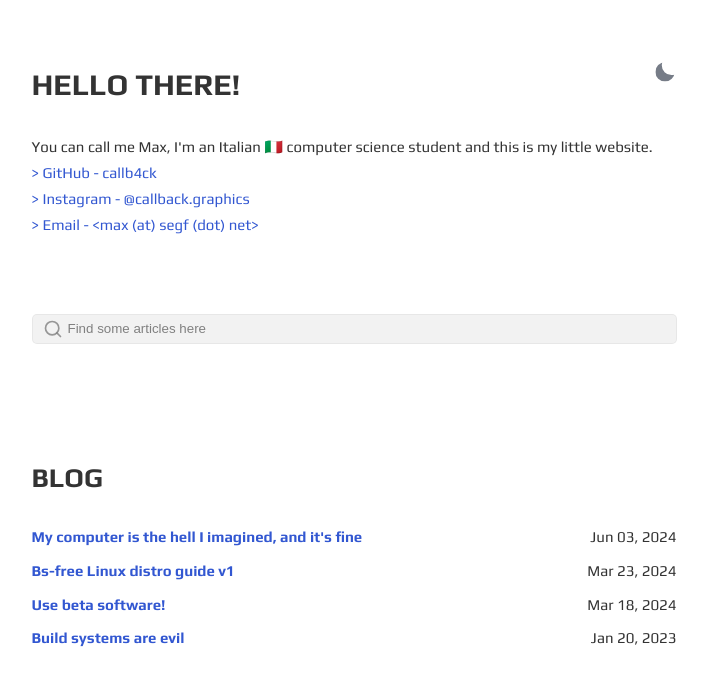
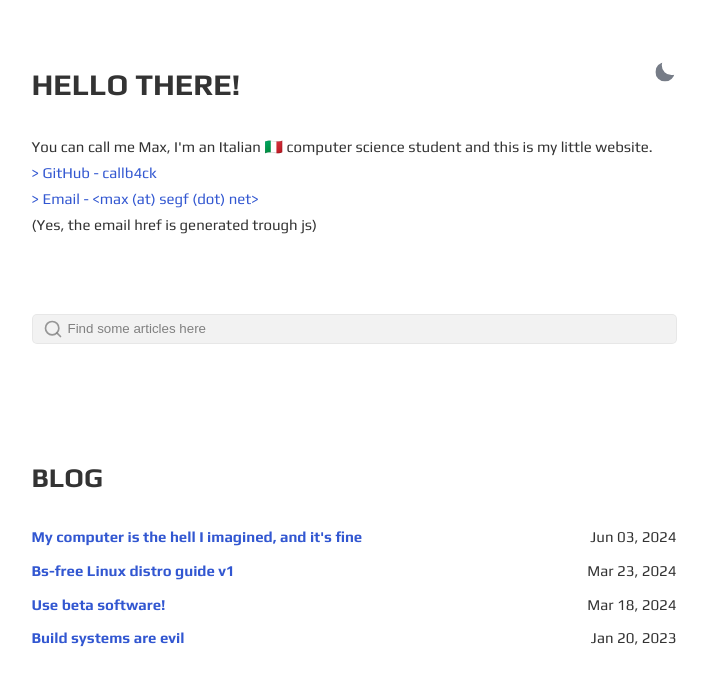
Before and after one commit to callb4ck/callb4ck.github.io, a Jekyll site: the page built from index.html, in a window 1280 px wide. Shown: the top 686 px of the page, without its empty margins (286-994 px from the left). Built offline with Jekyll 4.4.1, drawn with Linux system fonts in a browser that asks for light colours.

Commit message:
Update index.html

```diff
--- a/index.html
+++ b/index.html
@@ -13,15 +13,12 @@ layout: default
         <p>
             <a href="http://github.segf.net">> GitHub - callb4ck</a>
         </p>
-	<p>
-            <a href="https://www.instagram.com/callback.graphics/">> Instagram - @callback.graphics</a>
-        </p>
         <p>
             <a id="email-ref" href="">> Email - &ltmax (at) segf (dot) net&gt </a>
+    	    </br>
+	    (Yes, the email href is generated trough js)
         </p>
     </div>
-
-
 </section>
 
 
```
